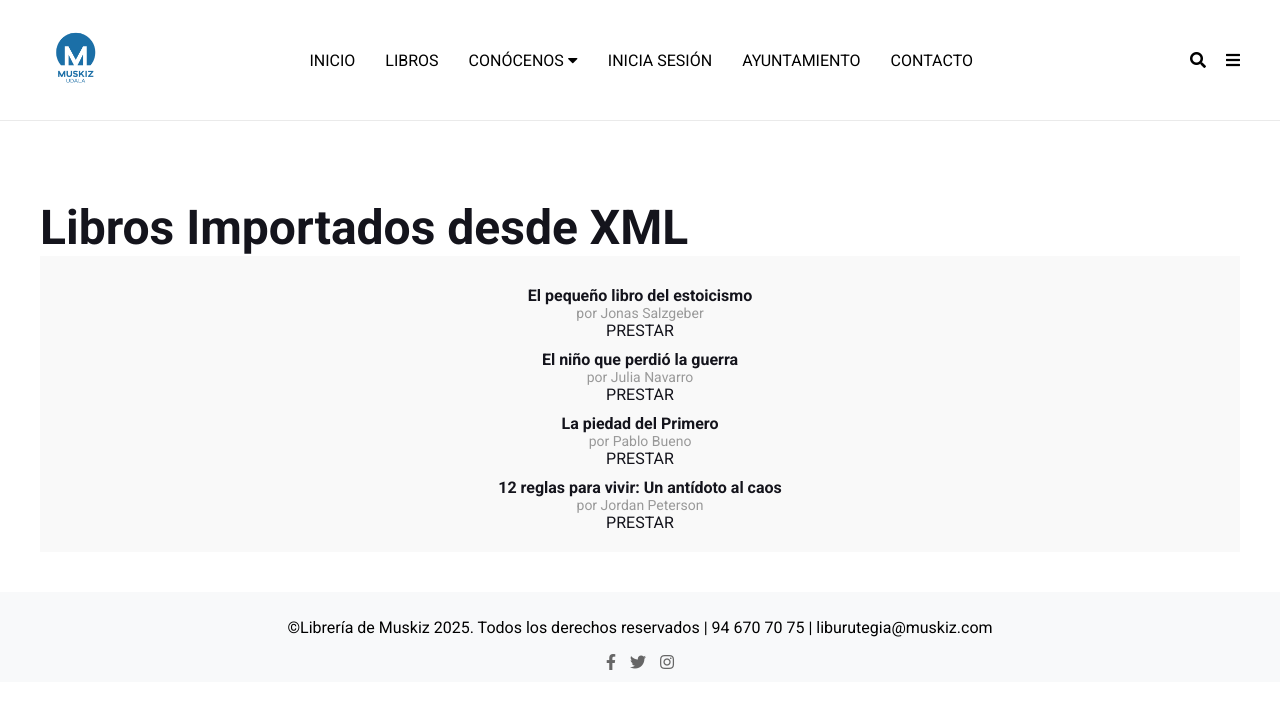
After one commit to Eliascr04/OPUS-WEB-COMPLETA, a PHP site: page /libros-importados.php in a window 1280 px wide. The commit adds this page. Shown: the top 709 px of the page. Run offline with PHP 8.4, Linux system fonts and the light colour scheme.

Commit message:
implementar a html

```diff
--- /dev/null
+++ b/OPUS/libros-importados.php
@@ -0,0 +1,83 @@
+<?php
+// Asegúrate de tener la conexión a la base de datos o cualquier funcionalidad que necesites.
+?>
+
+<!DOCTYPE html>
+<html lang="es">
+<head>
+    <meta charset="utf-8">
+    <meta http-equiv="X-UA-Compatible" content="IE=edge">
+    <meta name="viewport" content="width=device-width, initial-scale=1.0">
+    <title>Biblioteca Municipal Muskiz - Libros Importados</title>
+    <link rel="shortcut icon" href="imagen/favicon.ico" type="image/x-icon">
+    <link rel="stylesheet" href="styles.css"> <!-- Asegúrate de que el estilo se carga correctamente -->
+    <link href="https://cdnjs.cloudflare.com/ajax/libs/font-awesome/5.15.3/css/all.min.css" rel="stylesheet">
+    <link href="https://fonts.googleapis.com/css2?family=Roboto:wght@400;700&display=swap" rel="stylesheet">
+</head>
+<body>
+    <div class="header">
+        <img alt="Logo" src="imagen/logo1.png">
+        <div class="nav">
+            <a href="index.html">INICIO</a>
+            <a href="libros.php">LIBROS</a>
+            <div class="more">
+                <a href="#">CONÓCENOS <i class="fas fa-caret-down"></i></a>
+                <div class="dropdown">
+                    <a href="conocenos.php">Quiénes Somos</a>
+                    <a href="servicios.php">Servicios</a>
+                </div>
+            </div>
+            <a href="Sesion.php">INICIA SESIÓN</a>
+            <a href="https://www.muskiz.org/es-ES/Ayuntamiento/Paginas/default.aspx">AYUNTAMIENTO</a>
+            <a href="contacto.php">CONTACTO</a>
+        </div>
+        <div class="search">
+            <i class="fas fa-search"></i>
+            <i class="fas fa-bars"></i>
+        </div>
+    </div>
+    <br>
+    <br>
+
+    <div class="content">
+        <h1>Libros Importados desde XML</h1>
+        <div class="rss-banner" style="width: 100%; height: auto; overflow-y: auto;">
+            <?php
+            // Si ya tienes la funcionalidad de cargar los libros desde la base de datos, añade el código aquí
+            // Ejemplo básico de visualización de libros importados desde la base de datos
+            // Usar una consulta para obtener los libros importados de la base de datos.
+
+            // Ejemplo ficticio de cómo se mostrarían los libros en formato HTML (puedes adaptarlo según tu estructura)
+            $libros = [
+                ['titulo' => 'El pequeño libro del estoicismo', 'autor' => 'Jonas Salzgeber'],
+                ['titulo' => 'El niño que perdió la guerra', 'autor' => 'Julia Navarro'],
+                ['titulo' => 'La piedad del Primero', 'autor' => 'Pablo Bueno'],
+                ['titulo' => '12 reglas para vivir: Un antídoto al caos', 'autor' => 'Jordan Peterson'],
+            ];
+
+            foreach ($libros as $libro) {
+                echo "<div class='book'>";
+                echo "<div class='book-title'>" . htmlspecialchars($libro['titulo']) . "</div>";
+                echo "<div class='book-author'>por " . htmlspecialchars($libro['autor']) . "</div>";
+                echo "<div class='book-price'>PRESTAR</div>";
+                echo "</div>";
+            }
+            ?>
+        </div>
+    </div>
+
+    <div class="footer">
+        <p>©Librería de Muskiz 2025. Todos los derechos reservados | 94 670 70 75 | liburutegia@muskiz.com</p>
+        <div class="social-icons">
+            <a href="#"><i class="fab fa-facebook-f"></i></a>
+            <a href="#"><i class="fab fa-twitter"></i></a>
+            <a href="#"><i class="fab fa-instagram"></i></a>
+        </div>
+    </div>
+
+    <!-- Script para la parte de la búsqueda y otros elementos -->
+    <script>
+        // Puedes incluir cualquier script necesario aquí
+    </script>
+</body>
+</html>
```
Also changed, not shown: OPUS/importarxml-HTML.php (+13 -3 lines), OPUS/index.php (+12 -17 lines).
